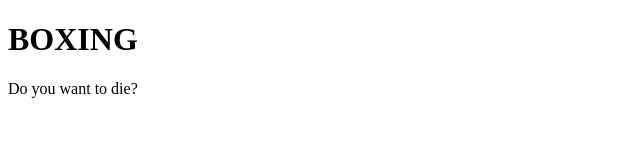
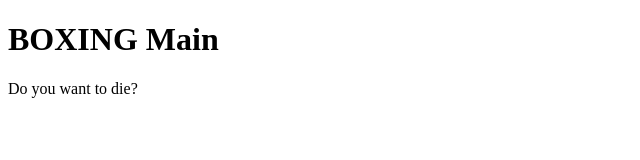
Before and after one commit to ajrfyd/boxiting, a plain HTML site: page index.html in a window 1280 px wide. Shown: the whole page, without its empty margins (0-640 px from the left). Drawn offline with Linux system fonts and the light colour scheme.

Commit message:
메인 페이지 생성

```diff
--- a/index.html
+++ b/index.html
@@ -6,7 +6,7 @@
   <title>Document</title>
 </head>
 <body>
-  <h1>BOXING</h1>
+  <h1>BOXING Main</h1>
   <div>Do you want to die?</div>
 </body>
 </html>
```
